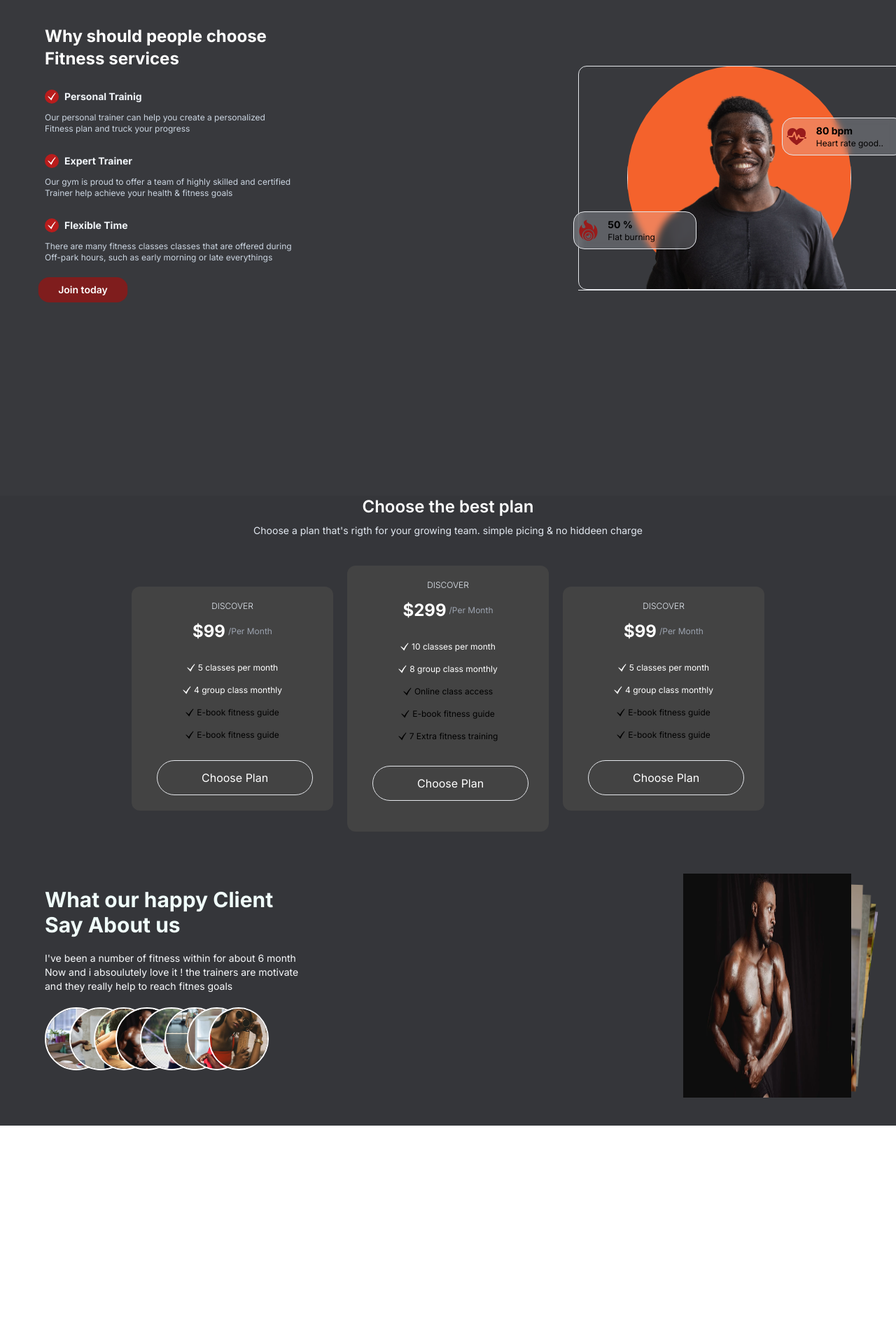
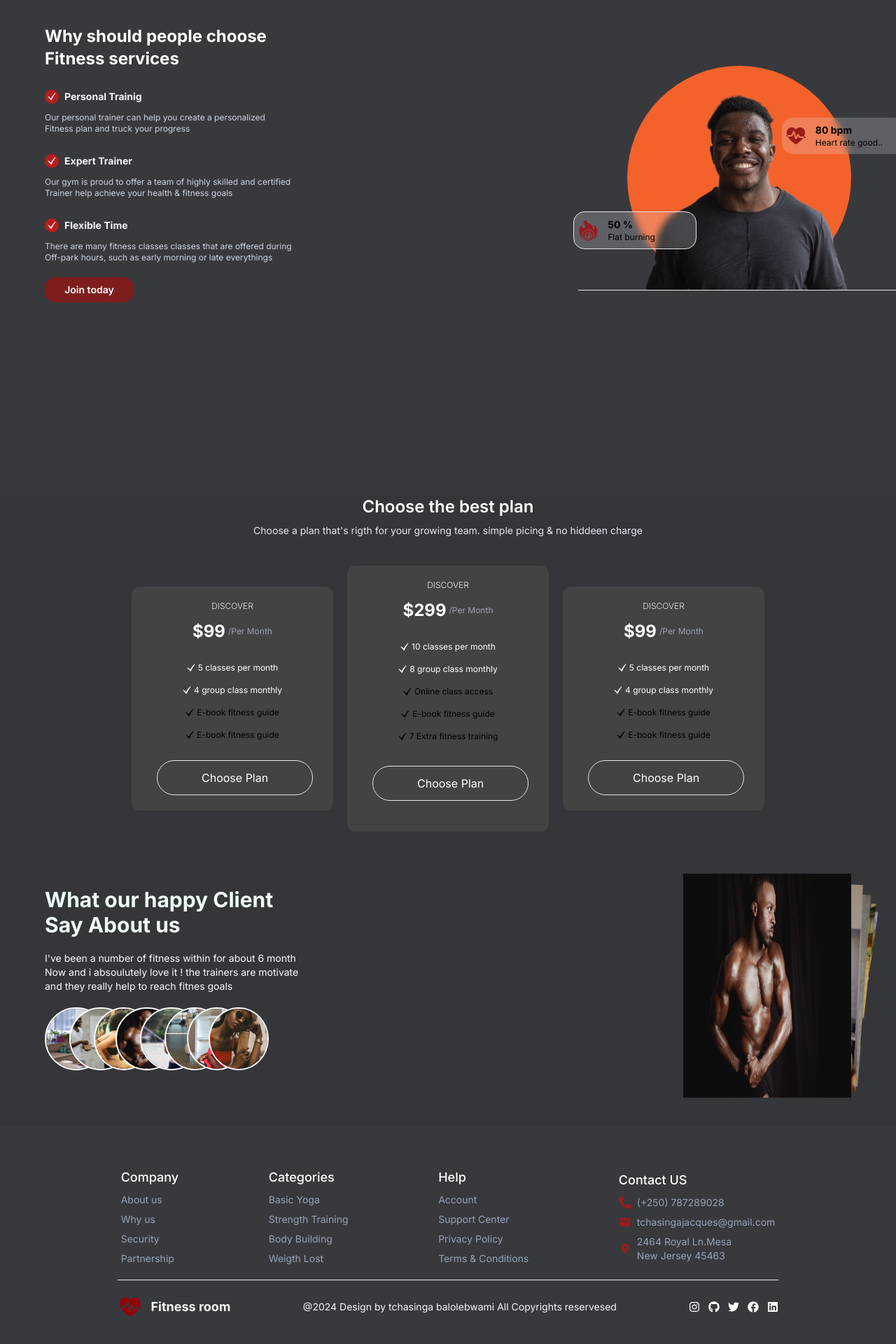
Before and after one commit to tchasinga/gym-rooms, a Next.js app: page / in a window 1280 px wide. Shown: the part 2168-4088 px from the top of the page at 70% size. Before the commit the page ends 3776 px from the top, so only its background shows below. Built offline with nearby package versions, Linux system fonts and the light colour scheme.

Commit message:
new added code

```diff
--- a/src/app/components/Healthstate.jsx
+++ b/src/app/components/Healthstate.jsx
@@ -51,7 +51,7 @@ export default function Healthstate() {
                 <h3 className='text-slate-100 text-sm font-bold'>Flexible Time</h3>
                 </div>
 
-                <div className="text-slate-300 text-xs">
+                <div className="text-slate-300 text-xs ">
                     <p>There are many fitness classes classes that are offered during</p>
                     <p>Off-park hours, such as early morning or late everythings</p>
                 </div>
@@ -64,14 +64,14 @@ export default function Healthstate() {
 
        {/* this will be a new programming side of code...*/}
 
-        <div className="relative mt-10  mygeneral">
-            <div className='need  w-96 border'>
+        <div className="relative mt-10  mygeneral ">
+            <div className='need  w-96'>
             </div>
             <div className="absolute top-[0] left-[-22%]  mywith ">
-            <Image src={mitImg} alt="" className='object-cover rounded-xl border mymonile'/>
+            <Image src={mitImg} alt="" className='object-cover rounded-xl '/>
             <hr className='myHraC'/>
             </div>
-            <div className='flex items-center myblur w-44 py-2 px-1 gap-3 border rounded-2xl absolute top-[23%] left-[69%]'>
+            <div className='flex items-center myblur w-44 py-2 px-1 gap-3 rounded-2xl absolute top-[23%] left-[69%]'>
                     <IoFitness className='h-8 w-8 text-red-800'/>
                     <div className='flex flex-col'>
                     <p className='text-sm font-bold'>80 bpm</p>
--- a/src/app/components/MyFooter.jsx
+++ b/src/app/components/MyFooter.jsx
@@ -11,7 +11,7 @@ import { MdLocationPin } from "react-icons/md";
 export default function MyFooter() {
   return (
     <div className="pt-10 pb-10 max-w-6xl mx-auto">
-      <div className="max-w-6xl mx-auto p-5 items-center justify-evenly flex gap-10 flex-wrap w-full">
+      <div className="max-w-6xl mx-auto p-5 items-center justify-evenly flex gap-10  w-full myfirstgridin">
         <div className="text-white">
           <h1 className="text-lg font-medium pb-2">Company</h1>
           <div className="flex flex-col gap-2">
@@ -78,7 +78,7 @@ export default function MyFooter() {
 
       <div className="relative mx-auto">
       <hr className="w-[82%] max-w-6xl mx-auto text-slate-200" />
-        <div className="flex items-center justify-evenly pt-5 bottom-0 left-0 right-0">
+        <div className="flex items-center justify-evenly pt-5 bottom-0 left-0 right-0 flex-wrap ">
           <div className="flex items-center gap-3">
             <IoFitness className="text-4xl text-slate-900 mytext animate__bounceIn animate__animated" />
             <h1 className="text-lg font-bold text-gray-100">Fitness room</h1>
@@ -86,7 +86,7 @@ export default function MyFooter() {
 
           <div className="">
             <p className="text-sm text-slate-100">
-              @2024 Design by tchasinga balolebwami All Copyrights reservesed
+              @2024 Design by tchasinga balolebwami <span className="myWrap">All Copyrights reservesed</span>
             </p>
           </div>
 
--- a/src/app/globals.css
+++ b/src/app/globals.css
@@ -406,4 +406,19 @@ section:nth-child(1){
     margin: 0 auto;
   }
 
+  .myfirstgridin{
+    width: 100%;
+    margin: 0 auto;
+    display: grid;
+    grid-template-columns: repeat(auto-fit, minmax(200px, 2fr));
+  }
+
+  .myWrap{
+    display: none;
+  }
+
+  .mywith{
+    max-width: 150%;
+    margin: 0 auto;
+  }
 }
--- a/src/app/page.jsx
+++ b/src/app/page.jsx
@@ -25,6 +25,10 @@ export default function Home() {
        <div className='mynewone'>
           <Bestplan />
         </div>
+
+        <div className="MyFooter">
+         <MyFooter />
+       </div>
     </main>
   )
 }
```
